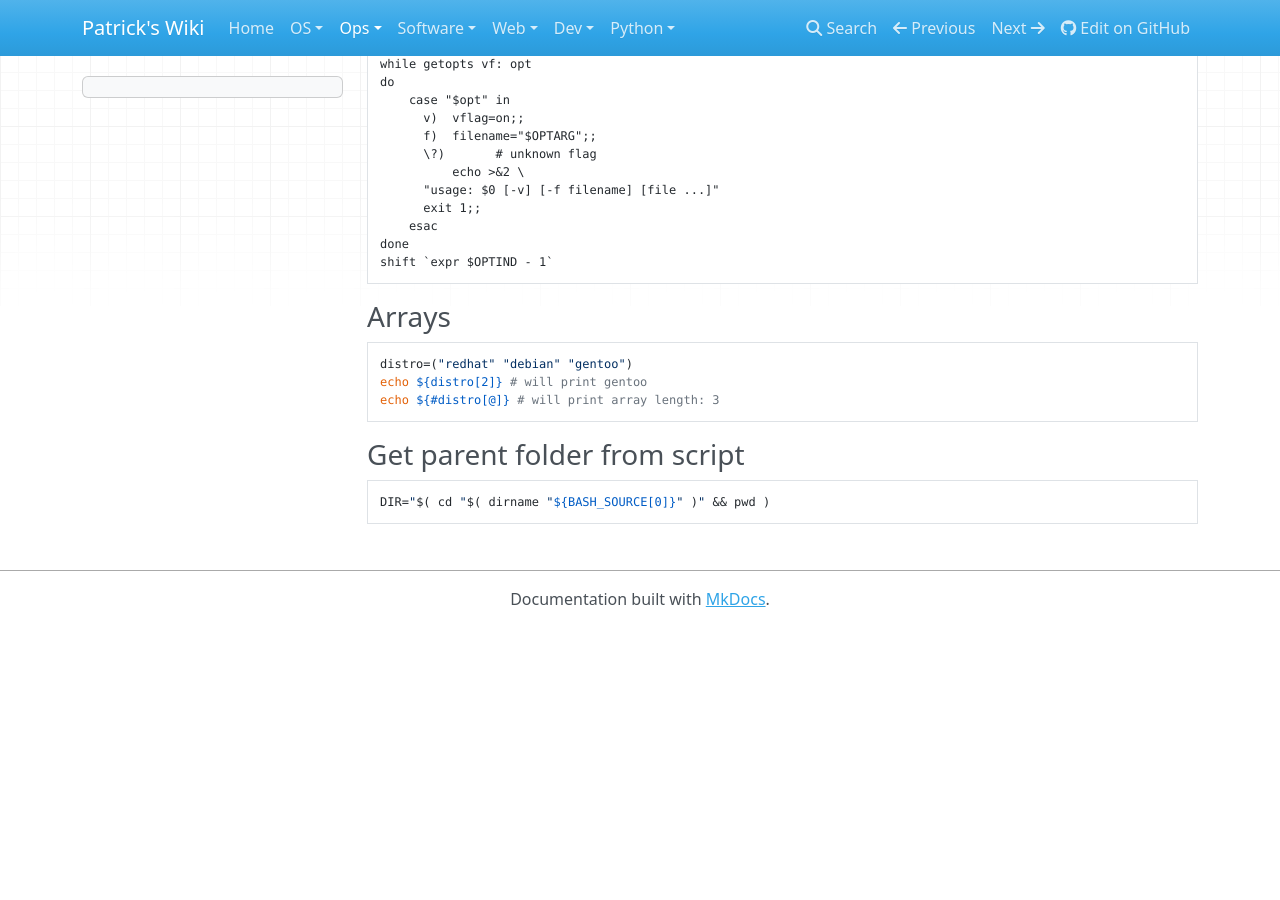
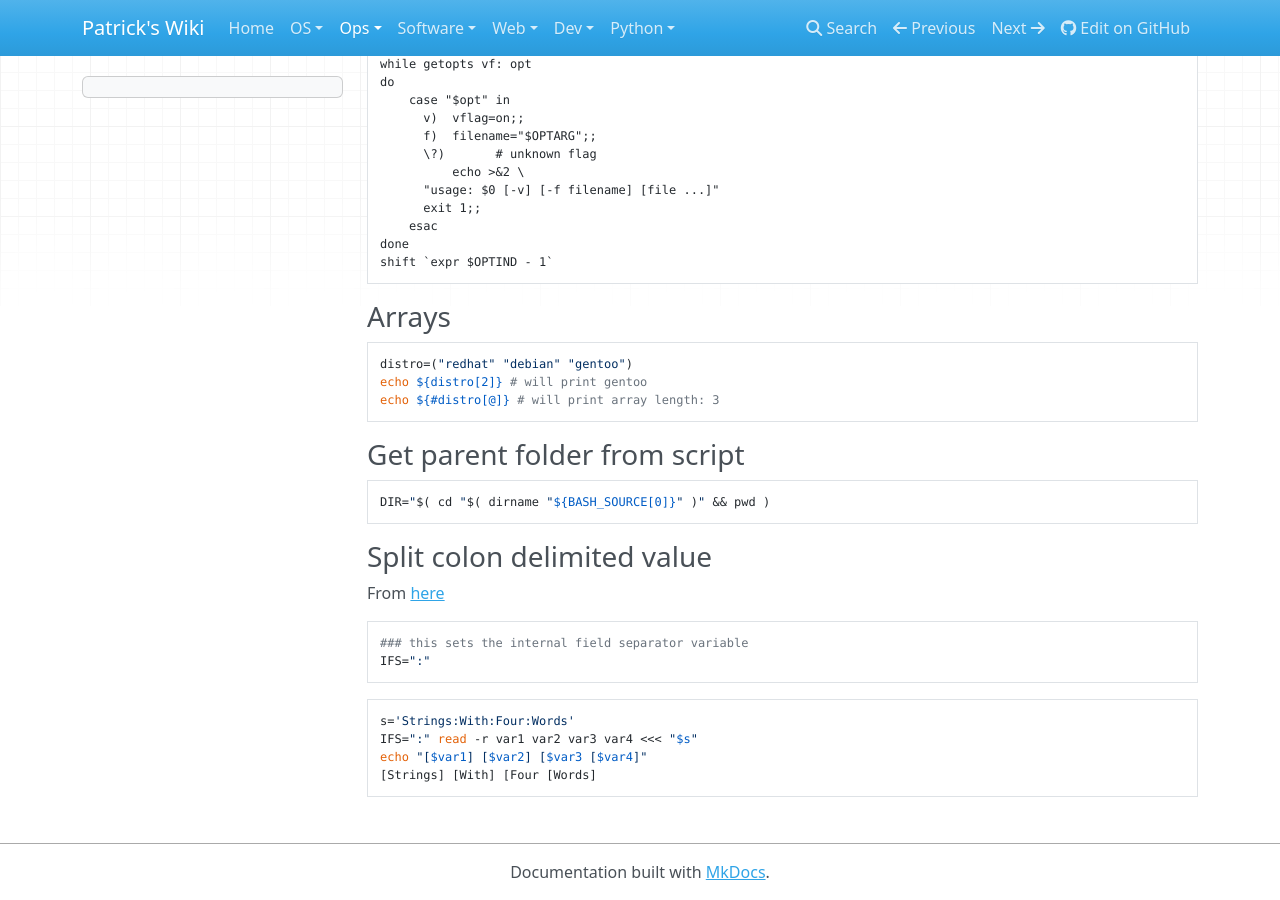
Before and after one commit to patsancu/wiki, an MkDocs documentation site: the page built from docs/Ops/Shell/Script-building.md, in a window 1280 px wide and 900 px high, scrolled down 800 px. Built offline with MkDocs 1.6.1, drawn with Linux system fonts in a browser that asks for light colours; nearby versions of some CDN libraries; before the commit the page ends 1427 px from its top, so only the background shows below that.

Commit message:
internal field separator to split strings with delimiters

````diff
--- a/docs/Ops/Shell/Script-building.md
+++ b/docs/Ops/Shell/Script-building.md
@@ -64,3 +64,16 @@ echo ${#distro[@]} # will print array length: 3
 ```
 DIR="$( cd "$( dirname "${BASH_SOURCE[0]}" )" && pwd )
 ```
+
+### Split colon delimited value
+From [here](https://stackoverflow.com/a/918931/2769307)
+```sh
+### this sets the internal field separator variable
+IFS=":"
+```
+```sh
+s='Strings:With:Four:Words'
+IFS=":" read -r var1 var2 var3 var4 <<< "$s"
+echo "[$var1] [$var2] [$var3 [$var4]"
+[Strings] [With] [Four [Words]
+```
````
